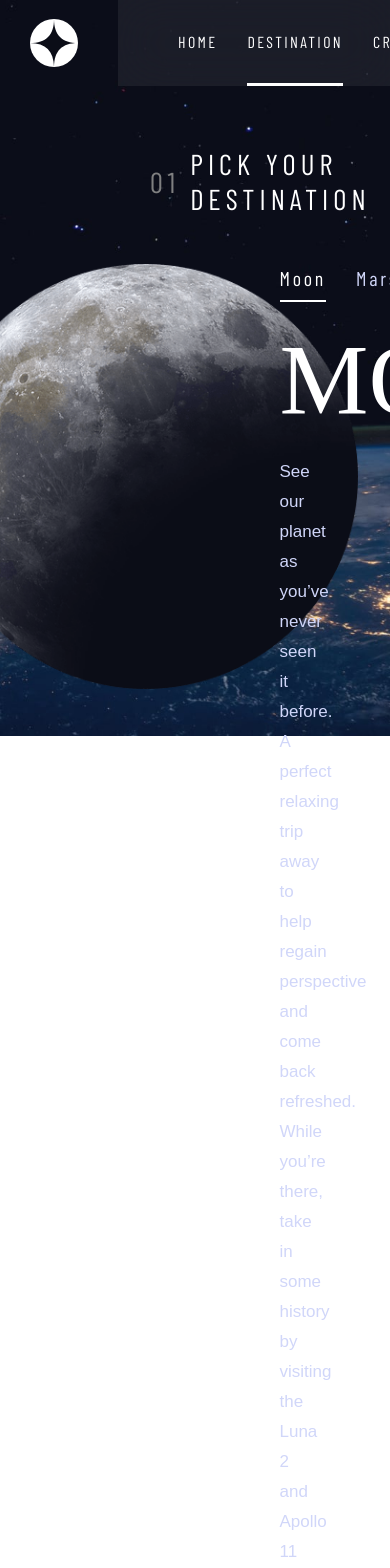
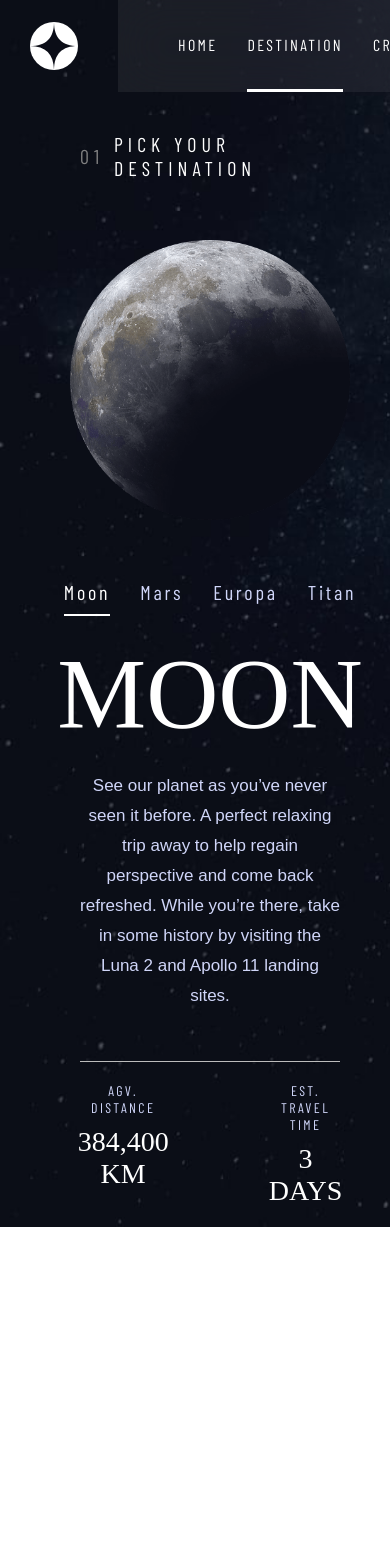
Before and after one commit to DanielMen97/Space, a React (Vite) app in the folder Space-website/: page /destination in a window 390 px wide. Shown: the top 1568 px of the page. After the commit the page ends 1227 px from the top, so only its background shows below. Built offline with nearby package versions, Linux system fonts and the light colour scheme; a web font is replaced by a local one.

Commit message:
destination resposive tablet

```diff
--- a/Space-website/src/components/destination/destinationContent/content.module.scss
+++ b/Space-website/src/components/destination/destinationContent/content.module.scss
@@ -1,46 +1,46 @@
 @import '../../../styles/global.scss';
 
-.content{
+.content {
   display: flex;
   justify-content: space-around;
   width: 100%;
   height: 480px;
 
-  .sectionImages{
+  .sectionImages {
     display: flex;
     justify-content: center;
     align-items: center;
     width: 35%;
 
-    img{
+    img {
       width: 425px;
       height: 425px;
     }
   }
 
-  .sectionNavigable{
+  .sectionNavigable {
     width: 35%;
 
-    padding: 0 0 0 50px;
+    padding-right: 50px;
 
-    .navContainer{
+    .navContainer {
       padding: 20px 0;
 
     }
 
-    .sectionText{
+    .sectionText {
       display: flex;
       flex-direction: column;
       gap: 20px;
       font-family: $font-primary;
       color: $color-secondary;
 
-      .title{
+      .title {
         font-size: 100px;
         text-transform: uppercase;
       }
 
-      .paragraph{
+      .paragraph {
         font-family: sans-serif;
         font-size: 17px;
         color: $color-primary;
@@ -50,21 +50,22 @@
 
       }
 
-      .cardsContainer{
+      .cardsContainer {
         display: flex;
         text-transform: uppercase;
         gap: 100px;
 
-        .cardInfo{
+        .cardInfo {
 
-          p{
+          p {
             font-family: $font-secondary;
             color: $color-primary;
             font-size: 14px;
             letter-spacing: 2.35px;
 
           }
-          h3{
+
+          h3 {
             font-weight: 100;
             font-size: 28px;
           }
@@ -74,3 +75,56 @@
 
   }
 }
+
+@media(max-width: 768px) {
+  .content {
+    flex-direction: column;
+    align-items: center;
+    height: 100%;
+
+    .sectionImages {
+      padding: 60px 0 30px;
+
+      img {
+        width: 280px;
+        height: 280px;
+      }
+
+    }
+
+    .sectionNavigable {
+      width: 100%;
+      padding: 0;
+
+      .navContainer {
+        display: flex;
+        justify-content: center;
+      }
+
+      .sectionText {
+
+        .title {
+          display: flex;
+          justify-content: center;
+        }
+
+        .paragraph {
+          text-align: center;
+        }
+
+        .cardsContainer {
+          display: flex;
+          justify-content: center;
+
+          .cardInfo {
+            text-align: center;
+
+            p {
+              padding-bottom: 10px;
+            }
+          }
+        }
+      }
+    }
+  }
+}
--- a/Space-website/src/components/destination/destinationHeader/styles.module.scss
+++ b/Space-website/src/components/destination/destinationHeader/styles.module.scss
@@ -23,3 +23,14 @@
   }
 
 }
+
+@media(max-width: 768px) {
+  .headerContainer {
+    padding: 0;
+
+    .number, .title {
+      font-size: 20px;
+    }
+
+  }
+}
--- a/Space-website/src/components/shared/navbar/navbar.module.scss
+++ b/Space-website/src/components/shared/navbar/navbar.module.scss
@@ -74,7 +74,6 @@
     .list_container {
 
       .list_item{
-        padding: 32px 0;
 
         strong{
           display: none;
--- a/Space-website/src/index.scss
+++ b/Space-website/src/index.scss
@@ -16,7 +16,7 @@ body {
 @media(max-width: 768px) {
 
   body {
-    background-image: url('./assets/home/background-home-tablet.jpg');
+    background-image: url('./assets/destination/background-destination-tablet.jpg');
   }
 
 }
```
